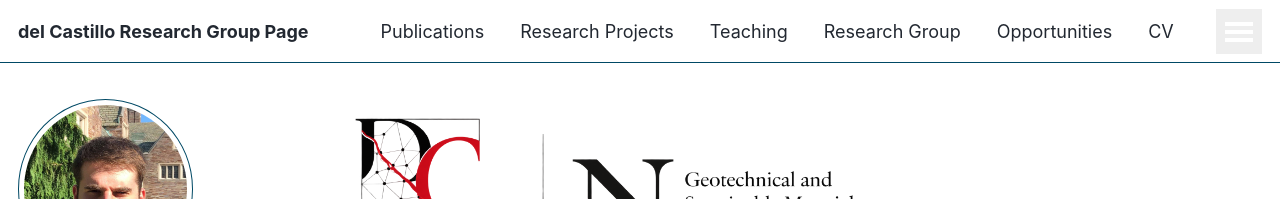
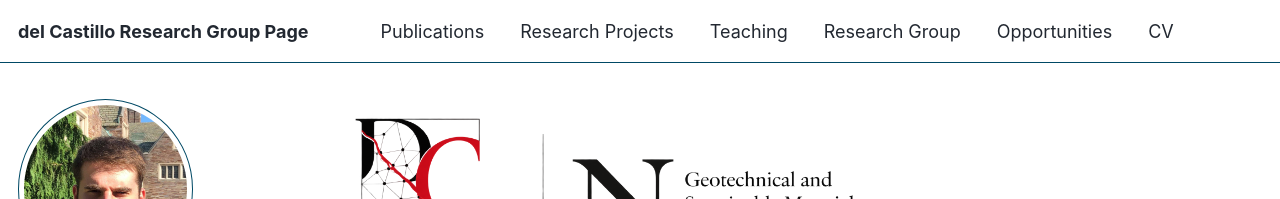
Before and after one commit to emdc19/emdcwebsite, a Jekyll site: the page built from _pages/about.md, in a window 1280 px wide. Shown: the top 199 px of the page. Built offline with Jekyll 4.4.1, drawn with Linux system fonts in a browser that asks for light colours; some web fonts are replaced; a script that is not in the unit is left out.

Commit message:
Update _custom.scss

```diff
--- a/_sass/_custom.scss
+++ b/_sass/_custom.scss
@@ -307,3 +307,7 @@ body,
   height: auto;
   display: block;
 }
+
+#site-nav > button {
+  display: none;
+}
```
